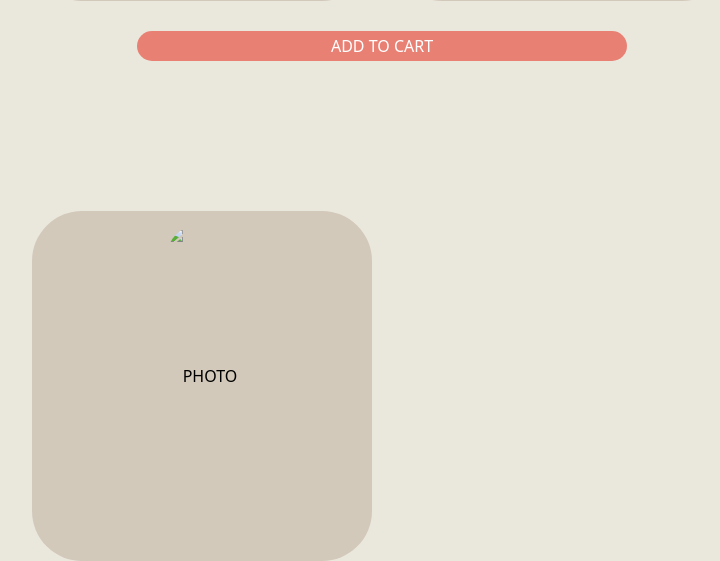
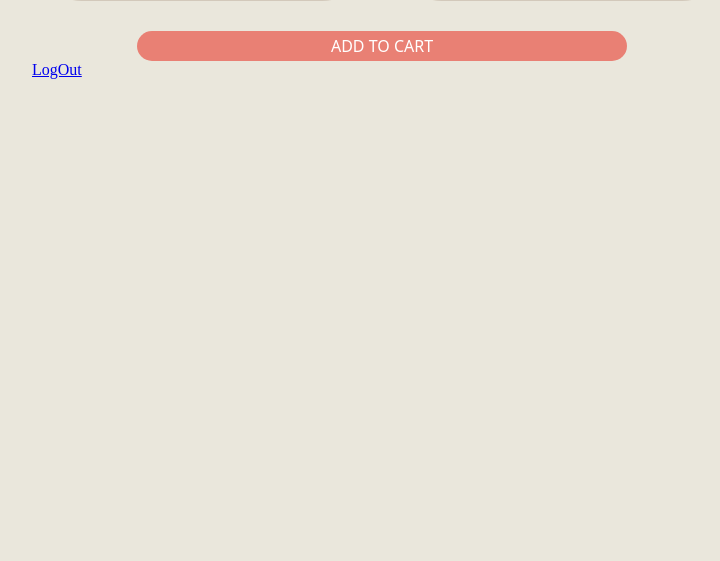
Before and after one commit to Eraaalex/HSE_menu_project, a Flask app: template templates/index.html in a window 1280 px wide. Shown: the part 549-1110 px from the top of the page, without its empty margins (258-978 px from the left). After the commit the page ends 628 px from the top, so only its background shows below. Run offline with Flask 2, Linux system fonts and the light colour scheme; the template is opened without the code that fills it, so the values that code supplies are empty.

Commit message:
a bit change

```diff
--- a/templates/index.html
+++ b/templates/index.html
@@ -27,8 +27,12 @@
             </div>
             <button class="select">ADD TO CART</button>
         </div>
-        <div class="photo">
-            <img src="" alt="PHOTO">
+<!--        <div class="photo">-->
+<!--            <img src="" alt="PHOTO">-->
+<!--        </div>-->
+
+        <div>
+            <a href="/logout">LogOut</a>
         </div>
 
     </div>
```
